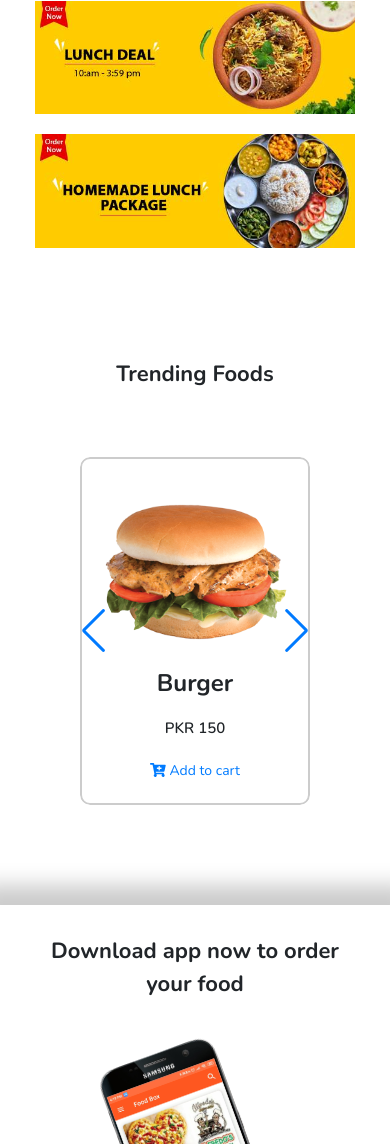
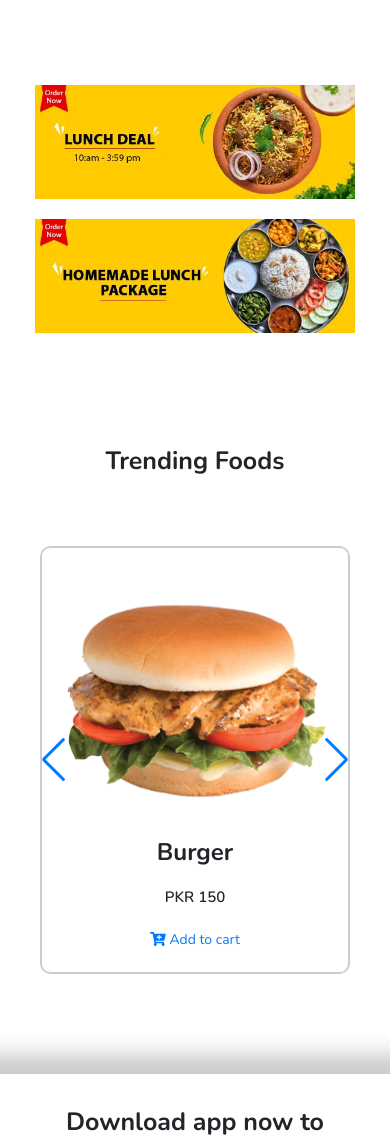
Before and after one commit to sheharyark017/new-8, a plain HTML site: page index.html in a window 390 px wide. Shown: the part 1500-2644 px from the top of the page. Drawn offline with nearby package versions, Linux system fonts and the light colour scheme.

Commit message:
Third commit

```diff
--- a/css/styles.css
+++ b/css/styles.css
@@ -565,8 +565,11 @@ footer i {
     }
     /* end search */
     /* kitchen */
+    .kitchen {
+        margin: 100px 40px;
+    }
     .kitchen-top p {
-        font-size: 22px;
+        font-size: 25px;
     }
     .swiper-slide {
         box-shadow: 0 0 0 0;
@@ -598,7 +601,7 @@ footer i {
         margin: 0 40px;
     }
     .app-top p {
-        font-size: 22px;
+        font-size: 25px;
     }
     .app-image img {
         height: 250px;
--- a/js/index.js
+++ b/js/index.js
@@ -48,7 +48,7 @@ var swiper = new Swiper('.swiper-container', {
     },
     breakpoints: {
         540: {
-            slidesPerView: 1,
+            slidesPerView: 2,
             spaceBetween: 10,
         },
         768: {
```
